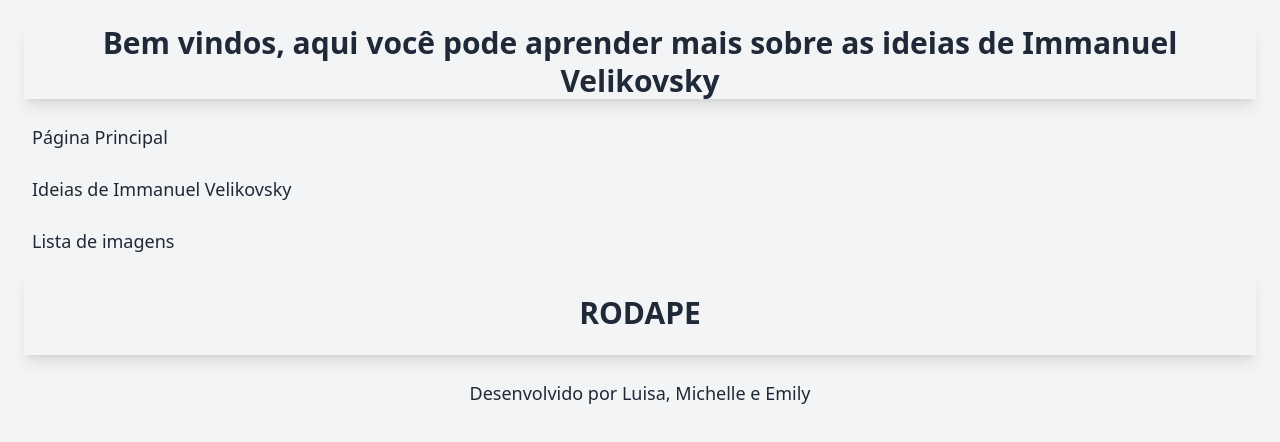
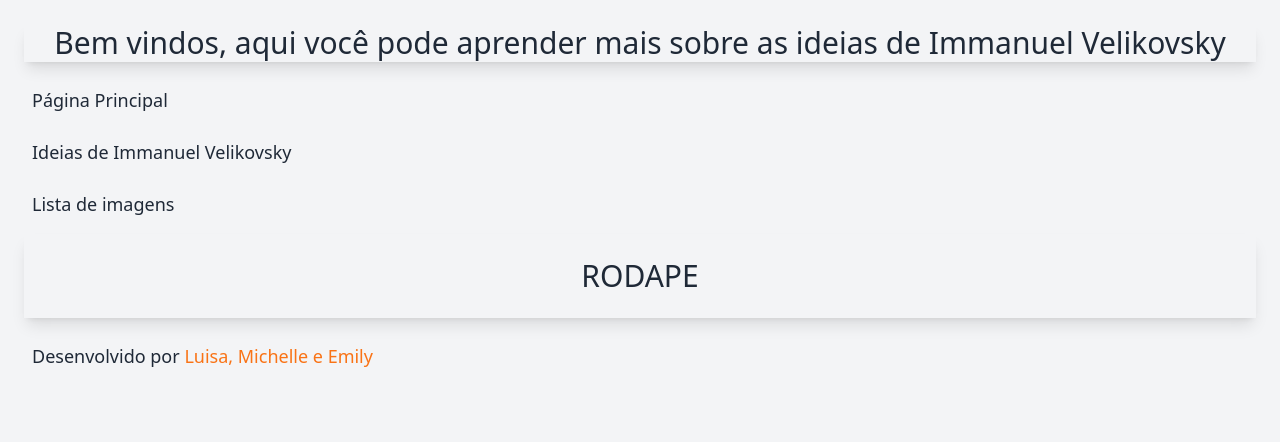
Before and after one commit to CP51TDSPG/CP5-041024, a Next.js app in the folder cp5/: page / in a window 1280 px wide. Shown: the top 442 px of the page. Built offline with nearby package versions, Linux system fonts and the light colour scheme.

Commit message:
Ajusttando os textos das ideias

```diff
--- a/cp5/src/app/globals.css
+++ b/cp5/src/app/globals.css
@@ -4,7 +4,7 @@
 @tailwind utilities;
 
 h1 {
-    @apply text-3xl font-bold text-gray-800 mb-4 text-center;
+    @apply text-3xl text-gray-800 mb-4 text-center;
     @apply leading-tight;
     @apply shadow-lg;
 }
@@ -21,13 +21,13 @@ li:hover {
 }
 
 p {
-    @apply mb-2 text-lg text-gray-800 text-center;
+    @apply mb-2 text-lg text-gray-800 text-justify;
     @apply p-2 rounded-lg;
     @apply transition duration-300 ease-in-out;
 }
 
 h2 {
-    @apply text-3xl font-semibold text-gray-800 mb-4 text-center uppercase p-6;
+    @apply text-3xl text-gray-800 mb-4 text-center uppercase p-6;
     @apply transition duration-300 ease-in-out;
     @apply shadow-lg;
 
@@ -36,3 +36,6 @@ body {
     @apply p-6 bg-gray-100 min-h-screen;
 
 }
+span {
+    @apply text-orange-500;
+}
```
Also changed, not shown: cp5/src/app/ideias/[slug]/page.tsx (+7 -3 lines).
